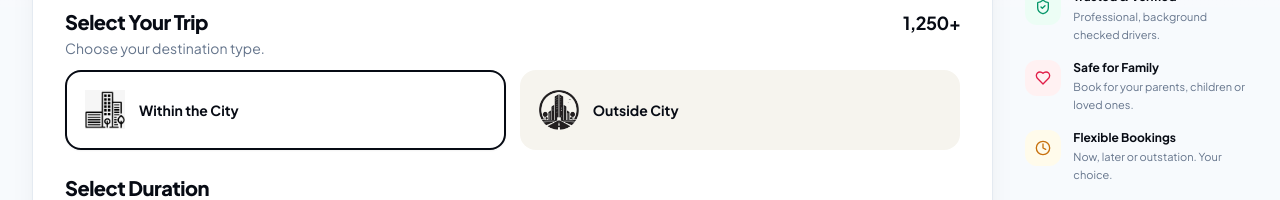
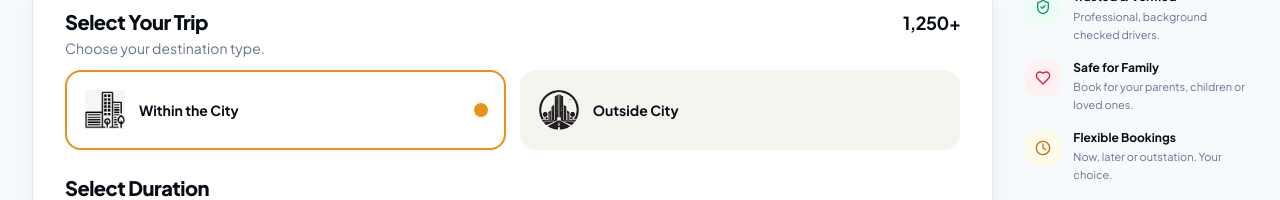
Before and after one commit to sarvexmarketing-hash/driverbeee, a React (Vite) app: page / in a window 1280 px wide. Shown: the part 600-800 px from the top of the page. Built offline with nearby package versions, Linux system fonts and the light colour scheme; no server answers; the database is empty.

Commit message:
Match selected trip card color with 2 hours selection (outer gold ring and dot)

```diff
--- a/src/components/TripSelector.tsx
+++ b/src/components/TripSelector.tsx
@@ -61,7 +61,7 @@ export const TripSelector: React.FC<TripSelectorProps> = ({
               onClick={() => onSelectTrip(trip.id)}
               className={`relative cursor-pointer rounded-2xl p-3 sm:p-4 transition-all duration-150 select-none min-h-[64px] sm:min-h-[72px] flex items-center gap-3 text-left w-full ${
                 isSelected
-                  ? 'bg-white border-2 border-navy-950 shadow-sm'
+                  ? 'bg-white border-2 border-bee-600 shadow-sm'
                   : 'bg-[#F6F4EE] hover:bg-[#EFECE3] border border-transparent'
               }`}
             >
@@ -76,6 +76,11 @@ export const TripSelector: React.FC<TripSelectorProps> = ({
                   {trip.title}
                 </div>
               </div>
+
+              {/* Gold/amber circle indicator when selected (matches 2 Hours / DurationSelector) */}
+              {isSelected && (
+                <span className="w-3.5 h-3.5 rounded-full bg-bee-600 flex-shrink-0" />
+              )}
             </button>
           );
         })}
```
